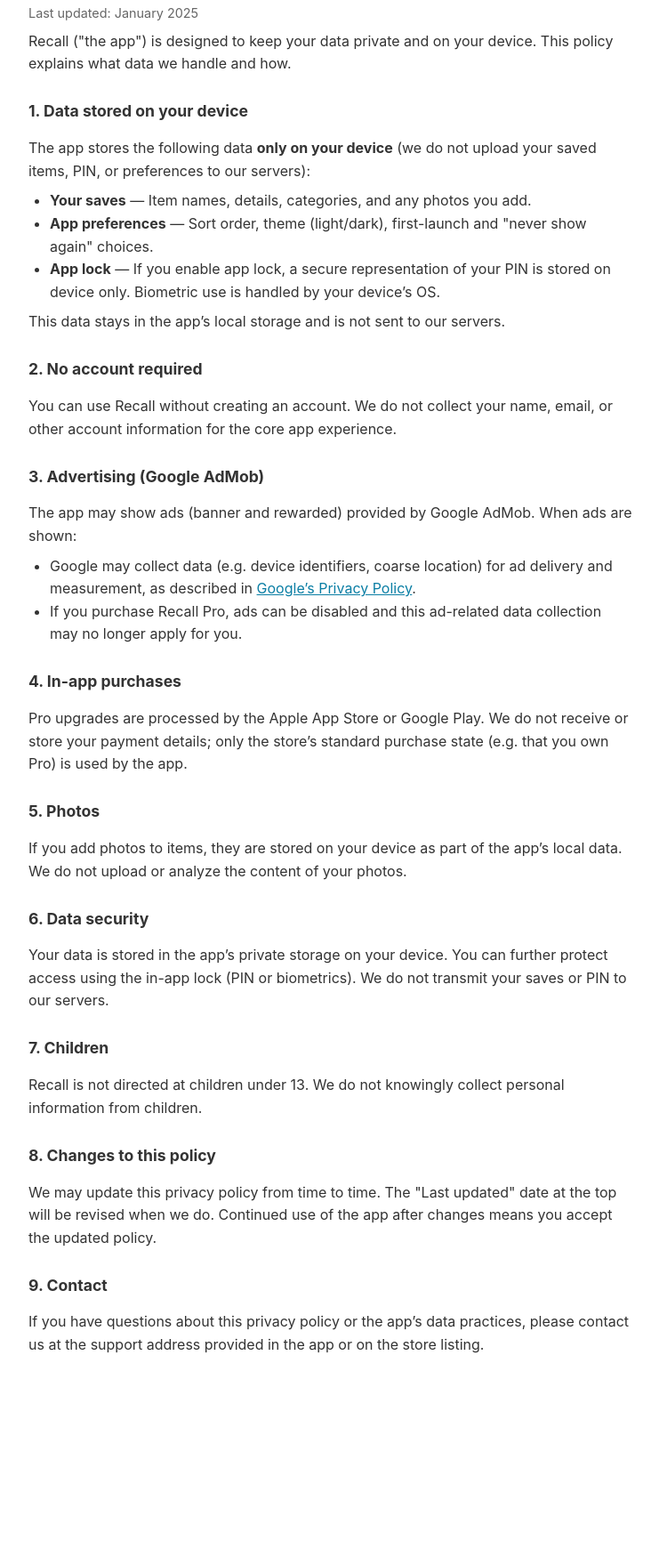
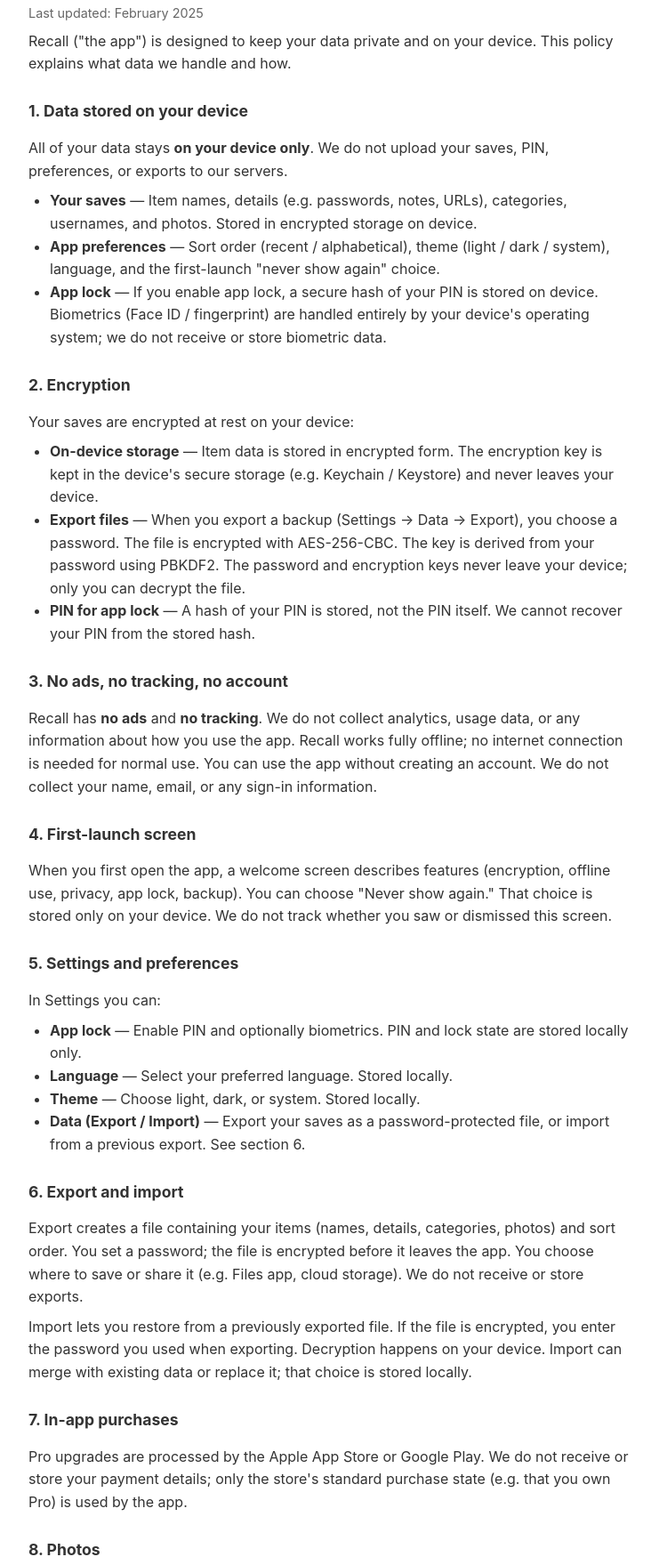
Before and after one commit to 2411labs-sudo/recall, a plain HTML site: page index.html in a window 1280 px wide. Shown: the part 142-1901 px from the top of the page at 89% size, without its empty margins (268-1009 px from the left). Before the commit the page ends 1723 px from the top, so only its background shows below. Drawn offline with Linux system fonts and the light colour scheme.

Commit message:
Update index.html

```diff
--- a/index.html
+++ b/index.html
@@ -22,7 +22,7 @@
     .logo {
       display: block;
       max-width: 100px;
-      margin-left:-1rem;
+      margin-left: -1rem;
       height: auto;
       margin-bottom: 1.5rem;
     }
@@ -31,45 +31,61 @@
 <body>
   <img src="logo.png" alt="Recall" class="logo" />
   <h1>Privacy Policy</h1>
-  <p class="updated">Last updated: January 2025</p>
+  <p class="updated">Last updated: February 2025</p>
 
   <p>Recall (&quot;the app&quot;) is designed to keep your data private and on your device. This policy explains what data we handle and how.</p>
 
   <h2>1. Data stored on your device</h2>
-  <p>The app stores the following data <strong>only on your device</strong> (we do not upload your saved items, PIN, or preferences to our servers):</p>
+  <p>All of your data stays <strong>on your device only</strong>. We do not upload your saves, PIN, preferences, or exports to our servers.</p>
   <ul>
-    <li><strong>Your saves</strong> — Item names, details, categories, and any photos you add.</li>
-    <li><strong>App preferences</strong> — Sort order, theme (light/dark), first-launch and &quot;never show again&quot; choices.</li>
-    <li><strong>App lock</strong> — If you enable app lock, a secure representation of your PIN is stored on device only. Biometric use is handled by your device’s OS.</li>
-  </ul>
-  <p>This data stays in the app’s local storage and is not sent to our servers.</p>
-
-  <h2>2. No account required</h2>
-  <p>You can use Recall without creating an account. We do not collect your name, email, or other account information for the core app experience.</p>
-
-  <h2>3. Advertising (Google AdMob)</h2>
-  <p>The app may show ads (banner and rewarded) provided by Google AdMob. When ads are shown:</p>
-  <ul>
-    <li>Google may collect data (e.g. device identifiers, coarse location) for ad delivery and measurement, as described in <a href="https://policies.google.com/privacy" target="_blank" rel="noopener">Google’s Privacy Policy</a>.</li>
-    <li>If you purchase Recall Pro, ads can be disabled and this ad-related data collection may no longer apply for you.</li>
+    <li><strong>Your saves</strong> — Item names, details (e.g. passwords, notes, URLs), categories, usernames, and photos. Stored in encrypted storage on device.</li>
+    <li><strong>App preferences</strong> — Sort order (recent / alphabetical), theme (light / dark / system), language, and the first-launch &quot;never show again&quot; choice.</li>
+    <li><strong>App lock</strong> — If you enable app lock, a secure hash of your PIN is stored on device. Biometrics (Face ID / fingerprint) are handled entirely by your device&apos;s operating system; we do not receive or store biometric data.</li>
   </ul>
 
-  <h2>4. In-app purchases</h2>
-  <p>Pro upgrades are processed by the Apple App Store or Google Play. We do not receive or store your payment details; only the store’s standard purchase state (e.g. that you own Pro) is used by the app.</p>
+  <h2>2. Encryption</h2>
+  <p>Your saves are encrypted at rest on your device:</p>
+  <ul>
+    <li><strong>On-device storage</strong> — Item data is stored in encrypted form. The encryption key is kept in the device&apos;s secure storage (e.g. Keychain / Keystore) and never leaves your device.</li>
+    <li><strong>Export files</strong> — When you export a backup (Settings → Data → Export), you choose a password. The file is encrypted with AES-256-CBC. The key is derived from your password using PBKDF2. The password and encryption keys never leave your device; only you can decrypt the file.</li>
+    <li><strong>PIN for app lock</strong> — A hash of your PIN is stored, not the PIN itself. We cannot recover your PIN from the stored hash.</li>
+  </ul>
 
-  <h2>5. Photos</h2>
-  <p>If you add photos to items, they are stored on your device as part of the app’s local data. We do not upload or analyze the content of your photos.</p>
+  <h2>3. No ads, no tracking, no account</h2>
+  <p>Recall has <strong>no ads</strong> and <strong>no tracking</strong>. We do not collect analytics, usage data, or any information about how you use the app. Recall works fully offline; no internet connection is needed for normal use. You can use the app without creating an account. We do not collect your name, email, or any sign-in information.</p>
 
-  <h2>6. Data security</h2>
-  <p>Your data is stored in the app’s private storage on your device. You can further protect access using the in-app lock (PIN or biometrics). We do not transmit your saves or PIN to our servers.</p>
+  <h2>4. First-launch screen</h2>
+  <p>When you first open the app, a welcome screen describes features (encryption, offline use, privacy, app lock, backup). You can choose &quot;Never show again.&quot; That choice is stored only on your device. We do not track whether you saw or dismissed this screen.</p>
 
-  <h2>7. Children</h2>
+  <h2>5. Settings and preferences</h2>
+  <p>In Settings you can:</p>
+  <ul>
+    <li><strong>App lock</strong> — Enable PIN and optionally biometrics. PIN and lock state are stored locally only.</li>
+    <li><strong>Language</strong> — Select your preferred language. Stored locally.</li>
+    <li><strong>Theme</strong> — Choose light, dark, or system. Stored locally.</li>
+    <li><strong>Data (Export / Import)</strong> — Export your saves as a password-protected file, or import from a previous export. See section 6.</li>
+  </ul>
+
+  <h2>6. Export and import</h2>
+  <p>Export creates a file containing your items (names, details, categories, photos) and sort order. You set a password; the file is encrypted before it leaves the app. You choose where to save or share it (e.g. Files app, cloud storage). We do not receive or store exports.</p>
+  <p>Import lets you restore from a previously exported file. If the file is encrypted, you enter the password you used when exporting. Decryption happens on your device. Import can merge with existing data or replace it; that choice is stored locally.</p>
+
+  <h2>7. In-app purchases</h2>
+  <p>Pro upgrades are processed by the Apple App Store or Google Play. We do not receive or store your payment details; only the store&apos;s standard purchase state (e.g. that you own Pro) is used by the app.</p>
+
+  <h2>8. Photos</h2>
+  <p>Photos you add to items are stored on your device as part of the app&apos;s local data. They are included in encrypted exports if you back up your data. We do not upload or analyze the content of your photos.</p>
+
+  <h2>9. Feedback</h2>
+  <p>If you contact us via the in-app feedback option (Settings → Feedback), your message is sent by email from your device. We may use it to improve the app or respond to you. We do not share feedback with third parties for marketing.</p>
+
+  <h2>10. Children</h2>
   <p>Recall is not directed at children under 13. We do not knowingly collect personal information from children.</p>
 
-  <h2>8. Changes to this policy</h2>
+  <h2>11. Changes to this policy</h2>
   <p>We may update this privacy policy from time to time. The &quot;Last updated&quot; date at the top will be revised when we do. Continued use of the app after changes means you accept the updated policy.</p>
 
-  <h2>9. Contact</h2>
-  <p>If you have questions about this privacy policy or the app’s data practices, please contact us at the support address provided in the app or on the store listing.</p>
+  <h2>12. Contact</h2>
+  <p>If you have questions about this privacy policy or the app&apos;s data practices, please contact us at <a href="mailto:2411labs@gmail.com">2411labs@gmail.com</a>.</p>
 </body>
 </html>
```
